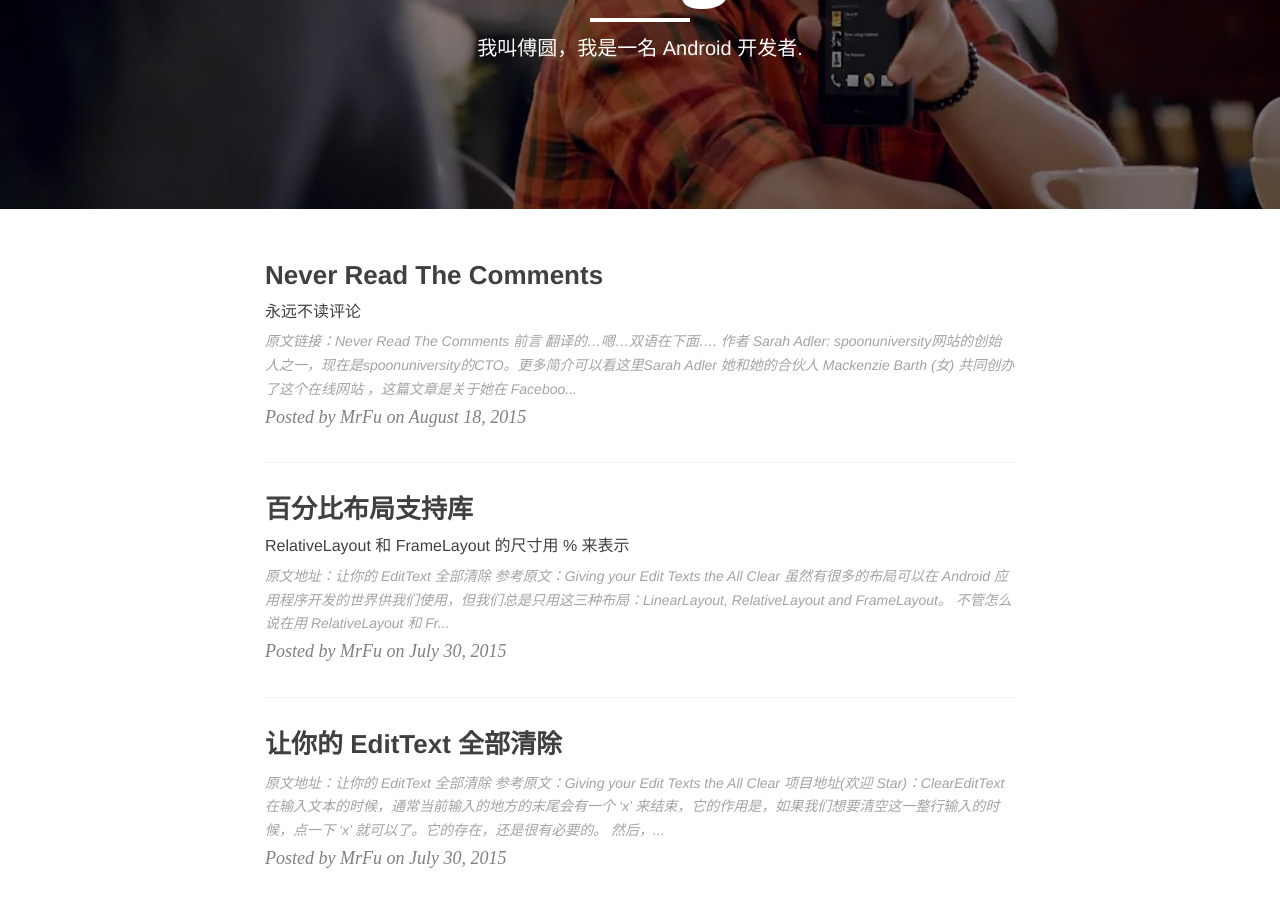
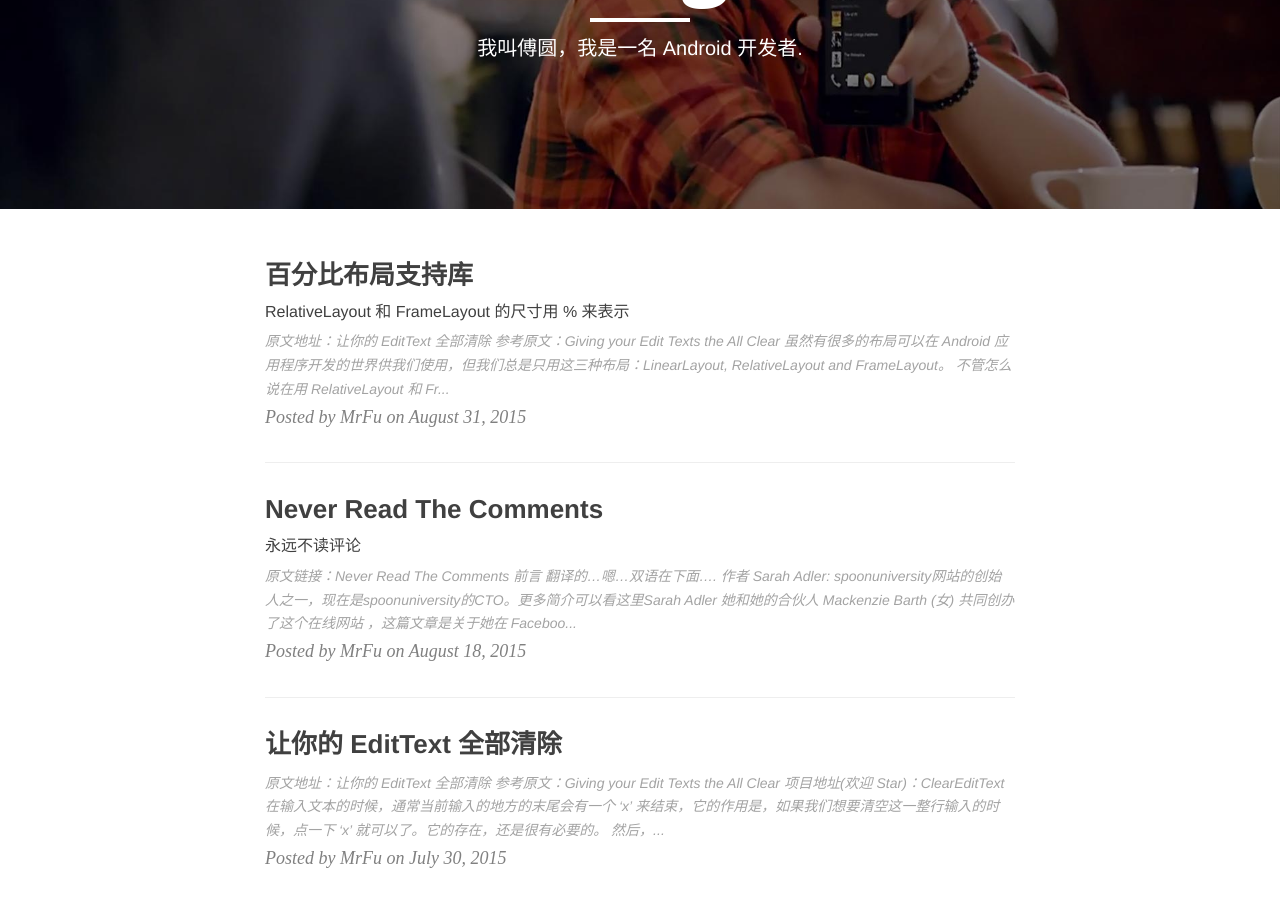
Before and after one commit to MrFuFuFu/mrfufufu.github.io, a Jekyll site: the page built from index.html, in a window 1280 px wide and 900 px high, scrolled down 235 px. Built offline with Jekyll 4.4.1, drawn with Linux system fonts in a browser that asks for light colours; nearby versions of some CDN libraries; the list of posts is cut into pages by our own code.

Commit message:
add blog 百分比布局支持库

```diff
--- a/_posts/2015-08-30-percent_support_library.markdown
+++ b/_posts/2015-08-31-percent_support_library.markdown
@@ -3,7 +3,7 @@ layout: post
 title:  百分比布局支持库
 subtitle: RelativeLayout 和 FrameLayout 的尺寸用 % 来表示
 author: MrFu
-date:   2015-07-30 16:10:00
+date:   2015-08-31 17:52:00
 categories: Android
 header-img: "img/percentcover.jpg"
 tags:
```
